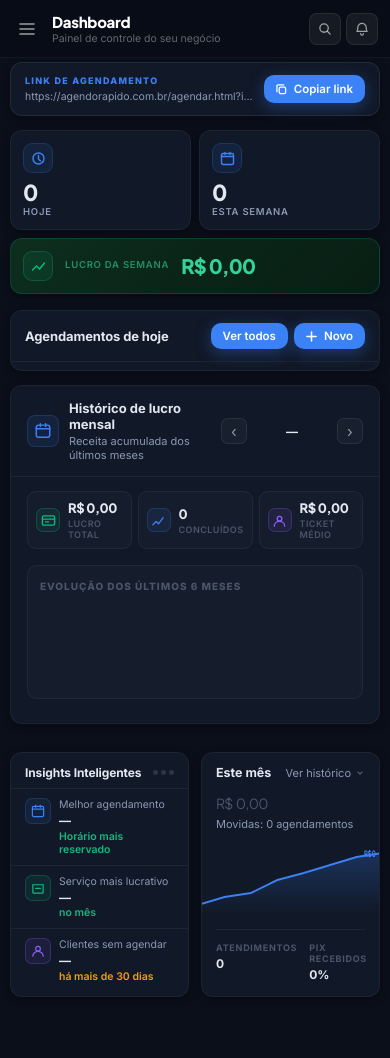
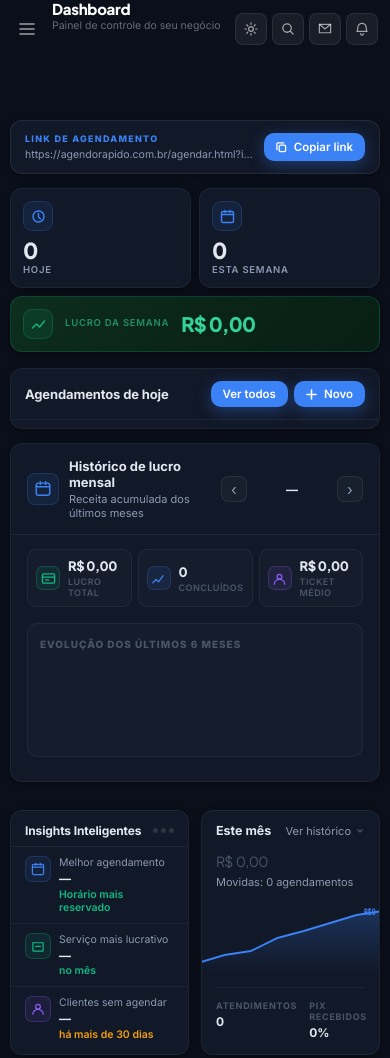
Before and after one commit to lc-mariuu/agendafacil, a website: page public/painel.html in a window 390 px wide. Shown: the top 1058 px of the page. Drawn offline with Linux system fonts and the light colour scheme; no server answers; sample sign-in values are in the browser's storage.

Commit message:
responsividade topbar mobile

```diff
--- a/public/painel.css
+++ b/public/painel.css
@@ -409,18 +409,65 @@ body {
    TOPBAR MOBILE
 ══════════════════════════════════════════════════ */
 .topbar-mobile {
-  display: none;
-  position: fixed;
-  top: 0;
-  left: 0;
-  right: 0;
-  height: 54px;
-  background: var(--sidebar-bg);
-  z-index: 99;
-  align-items: center;
+  height: 58px;
+  padding: 0 10px 0 14px;
+  gap: 8px;
   justify-content: space-between;
-  padding: 0 16px;
-  border-bottom: 1px solid var(--sidebar-border);
+}
+
+.topbar-mobile-info {
+  flex: 1;
+  min-width: 0;
+  overflow: hidden;
+}
+
+.topbar-mobile-page-title {
+  font-family: 'Plus Jakarta Sans', sans-serif;
+  font-size: 15px;
+  font-weight: 800;
+  color: #fff;
+  letter-spacing: -0.02em;
+  white-space: nowrap;
+  overflow: hidden;
+  text-overflow: ellipsis;
+  line-height: 1.2;
+}
+
+.topbar-mobile-page-sub {
+  font-size: 10px;
+  color: rgba(255,255,255,0.38);
+  white-space: nowrap;
+  overflow: hidden;
+  text-overflow: ellipsis;
+  margin-top: 1px;
+}
+
+.topbar-mobile-right {
+  display: flex;
+  align-items: center;
+  gap: 4px;
+  flex-shrink: 0;
+}
+
+.topbar-mobile-btn {
+  width: 34px;
+  height: 34px;
+  border-radius: 9px;
+  background: rgba(255,255,255,0.06);
+  border: 1px solid rgba(255,255,255,0.08);
+  display: flex;
+  align-items: center;
+  justify-content: center;
+  cursor: pointer;
+  color: rgba(255,255,255,0.65);
+  position: relative;
+  flex-shrink: 0;
+}
+
+.topbar-mobile-btn:hover,
+.topbar-mobile-btn:active {
+  background: rgba(255,255,255,0.12);
+  color: #fff;
 }
 .topbar-brand {
   font-family: 'Plus Jakarta Sans', sans-serif;
@@ -3246,27 +3293,19 @@ body.light-mode .cfg-card-footer { background: var(--bg); }
 /* ══════════════════════════════════════════════════
    BUSCA GLOBAL
 ══════════════════════════════════════════════════ */
-.busca-overlay {
-  position: fixed;
-  inset: 0;
-  background: rgba(0,0,0,0.7);
-  z-index: 300;
-  display: none; /* FIX: usar display none por padrão, JS adiciona .aberta */
-  align-items: flex-start;
-  justify-content: center;
-  padding: 80px 16px 16px;
-  backdrop-filter: blur(8px);
-}
-.busca-overlay.aberta { display: flex; }
-.busca-modal {
-  background: var(--bg-card);
-  border: 1px solid var(--border2);
-  border-radius: 16px;
-  width: 100%;
-  max-width: 560px;
-  box-shadow: var(--shadow-lg);
-  overflow: hidden;
-  animation: modalIn .2s ease;
+@media (max-width: 768px) {
+  .busca-overlay {
+    padding: 0;
+    align-items: flex-end;
+    padding-bottom: 0;
+  }
+  .busca-modal {
+    border-radius: 20px 20px 0 0;
+    max-width: 100%;
+    margin-top: 0;
+    max-height: 75vh;
+  }
+  .busca-resultados { max-height: 50vh; }
 }
 .busca-header {
   display: flex;
--- a/public/painel.html
+++ b/public/painel.html
@@ -66,10 +66,22 @@
   </div>
 
   <div class="topbar-mobile-right">
+    <button class="topbar-mobile-btn" onclick="toggleTema()" type="button" aria-label="Tema">
+      <svg width="14" height="14" viewBox="0 0 15 15" fill="none">
+        <path d="M7.5 1v1.5M7.5 12.5V14M1 7.5h1.5M12.5 7.5H14M3 3l1 1M11 11l1 1M3 12l1-1M11 4l1-1" stroke="currentColor" stroke-width="1.3" stroke-linecap="round"/>
+        <circle cx="7.5" cy="7.5" r="2.5" stroke="currentColor" stroke-width="1.3"/>
+      </svg>
+    </button>
     <button class="topbar-mobile-btn" onclick="abrirBusca()" type="button" aria-label="Buscar">
       <svg width="14" height="14" viewBox="0 0 15 15" fill="none">
         <circle cx="6.5" cy="6.5" r="4.5" stroke="currentColor" stroke-width="1.4"/>
         <path d="M10 10l3 3" stroke="currentColor" stroke-width="1.4" stroke-linecap="round"/>
+      </svg>
+    </button>
+    <button class="topbar-mobile-btn" onclick="abrirMensagens()" type="button" aria-label="Mensagens">
+      <svg width="14" height="14" viewBox="0 0 15 15" fill="none">
+        <path d="M1.5 2.5h12v9h-12V2.5Z" stroke="currentColor" stroke-width="1.3" stroke-linejoin="round"/>
+        <path d="M1.5 2.5l6 5 6-5" stroke="currentColor" stroke-width="1.3" stroke-linecap="round"/>
       </svg>
     </button>
     <button class="topbar-mobile-btn" id="btn-notif-mobile" onclick="abrirNotificacoes()" type="button" aria-label="Notificações" style="position:relative">
@@ -81,7 +93,6 @@
     </button>
   </div>
 </header>
-
 <div class="sidebar-overlay" id="sidebar-overlay" onclick="fecharSidebar()" aria-hidden="true"></div>
 
 <!-- ══════════════════════════════════════════
```
